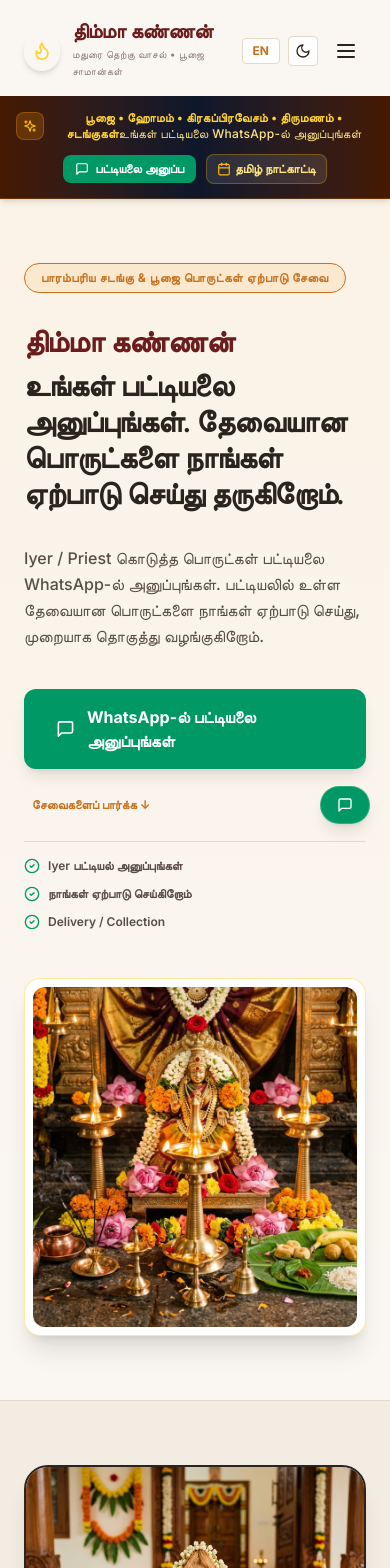
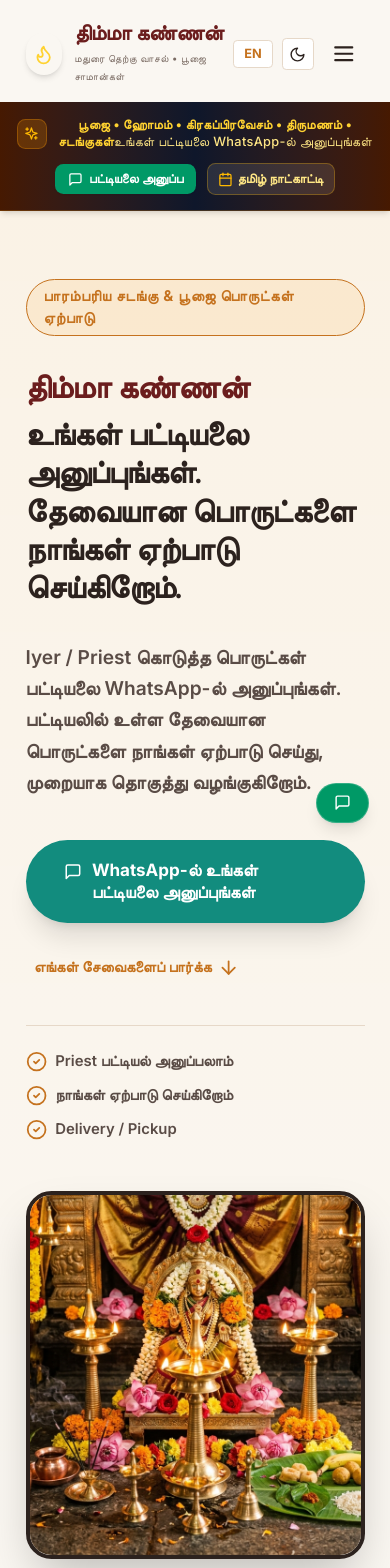
Before and after one commit to TKSanthosh001/thimma-kannan, a React (Vite) app: page / in a window 390 px wide. Shown: the top 1568 px of the page. Built offline with nearby package versions, Linux system fonts and the light colour scheme; a web font is replaced by a local one.

Commit message:
Restore larger, highly readable font sizes for laptop and mobile screens

```diff
--- a/src/components/Hero.jsx
+++ b/src/components/Hero.jsx
@@ -30,80 +30,74 @@ export const Hero = () => {
       <div className="max-w-7xl mx-auto px-6">
         <div className="grid grid-cols-1 lg:grid-cols-12 gap-12 lg:gap-16 items-center">
 
-          {/* Left Text Narrative */}
+          {/* Left Narrative */}
           <div className="lg:col-span-7 space-y-8 text-left">
 
-            {/* Eyebrow */}
-            <div className="inline-flex items-center gap-2 px-4 py-1.5 rounded-full bg-amber-500/10 border border-saffron/30 text-saffron text-xs md:text-sm font-bold uppercase tracking-wider">
-              <span>{lang === 'ta' ? 'பாரம்பரிய சடங்கு & பூஜை பொருட்கள் ஏற்பாடு சேவை' : 'Ceremony Material Sourcing Service'}</span>
+            <div className="inline-flex items-center gap-2 px-4 py-1.5 rounded-full bg-amber-500/10 border border-saffron/30 text-saffron text-sm md:text-base font-bold uppercase tracking-wider">
+              <span>{lang === 'ta' ? 'பாரம்பரிய சடங்கு & பூஜை பொருட்கள் ஏற்பாடு' : 'Ceremony Material Sourcing'}</span>
             </div>
 
-            {/* Headline */}
-            <h1 className="text-3xl sm:text-4xl md:text-5xl font-extrabold font-heading leading-[1.2] tracking-tight">
-              <span className="text-maroon block mb-2">{businessConfig.businessName[lang]}</span>
+            <h1 className="text-3xl sm:text-4xl md:text-5xl lg:text-6xl font-extrabold font-heading text-primary leading-[1.2] tracking-tight">
+              <span className="text-maroon dark:text-gold block mb-2">{businessConfig.businessName[lang]}</span>
               <span className="text-primary font-bold block">
-                {lang === 'ta'
-                  ? 'உங்கள் பட்டியலை அனுப்புங்கள். தேவையான பொருட்களை நாங்கள் ஏற்பாடு செய்து தருகிறோம்.'
-                  : 'Send your list. We arrange all required materials.'}
+                {lang === 'ta' ? 'உங்கள் பட்டியலை அனுப்புங்கள். தேவையான பொருட்களை நாங்கள் ஏற்பாடு செய்கிறோம்.' : 'Send Us Your List. We\'ll Arrange What You Need.'}
               </span>
             </h1>
 
-            {/* Subheadline */}
-            <p className="text-base md:text-xl text-secondary font-medium leading-relaxed max-w-2xl">
+            <p className="text-lg md:text-2xl text-secondary font-semibold leading-relaxed max-w-2xl">
               {lang === 'ta'
                 ? 'Iyer / Priest கொடுத்த பொருட்கள் பட்டியலை WhatsApp-ல் அனுப்புங்கள். பட்டியலில் உள்ள தேவையான பொருட்களை நாங்கள் ஏற்பாடு செய்து, முறையாக தொகுத்து வழங்குகிறோம்.'
-                : 'Send the pooja material list given by your Iyer / Priest on WhatsApp. We source all required items, pack everything neatly, and have it ready for delivery or pickup.'}
+                : 'Send us the material list provided by your Iyer or priest. We arrange the required items according to your list, pack them together and make them ready for delivery or collection.'}
             </p>
 
-            {/* Primary Dominant CTA & Secondary Link */}
-            <div className="space-y-4 pt-2">
-              <div className="flex flex-wrap items-center gap-4">
+            {/* Single Primary CTA */}
+            <div className="flex flex-wrap items-center gap-5 pt-2">
               <a
                 href={getWhatsAppUrl(getGeneralWhatsAppMessage(lang))}
                 target="_blank"
                 rel="noopener noreferrer"
-                  className="px-8 py-4 bg-emerald-600 hover:bg-emerald-500 text-white font-extrabold text-base md:text-lg rounded-xl shadow-lg hover:shadow-xl hover:scale-102 transition-all inline-flex items-center gap-3"
+                className="btn btn-whatsapp text-base md:text-xl py-4.5 px-9 shadow-xl hover:scale-105 transition-transform font-extrabold"
               >
-                  <MessageSquare className="w-5 h-5" />
-                  <span>{lang === 'ta' ? 'WhatsApp-ல் பட்டியலை அனுப்புங்கள்' : 'Send List on WhatsApp'}</span>
+                <MessageSquare className="w-6 h-6" />
+                <span>{t.buttons.sendListWhatsApp}</span>
               </a>
 
               <a
                 href="#services"
                 onClick={scrollToServices}
-                  className="text-xs md:text-sm font-bold text-saffron hover:underline inline-flex items-center gap-1.5 py-3 px-2"
+                className="text-sm md:text-base font-bold text-saffron hover:underline inline-flex items-center gap-1.5 py-3 px-2"
               >
-                  <span>{lang === 'ta' ? 'சேவைகளைப் பார்க்க ↓' : 'View Services ↓'}</span>
+                <span>{lang === 'ta' ? 'எங்கள் சேவைகளைப் பார்க்க' : 'Explore Services'}</span>
+                <ArrowDown className="w-5 h-5" />
               </a>
             </div>
 
-              {/* 3 Concise Benefit Checks */}
-              <div className="grid grid-cols-1 sm:grid-cols-3 gap-3 pt-4 border-t border-color max-w-xl">
-                <div className="flex items-center gap-2 text-xs md:text-sm font-semibold text-secondary">
-                  <CheckCircle2 className="w-4 h-4 text-emerald-600 flex-shrink-0" />
-                  <span>{lang === 'ta' ? 'Iyer பட்டியல் அனுப்புங்கள்' : 'Send Priest List'}</span>
+            {/* 3 Quick Benefit Checks */}
+            <div className="grid grid-cols-1 sm:grid-cols-3 gap-3 pt-6 border-t border-color max-w-xl">
+              <div className="flex items-center gap-2 text-sm md:text-base font-semibold text-secondary">
+                <CheckCircle2 className="w-5 h-5 text-saffron flex-shrink-0" />
+                <span>{lang === 'ta' ? 'Priest பட்டியல் அனுப்பலாம்' : 'Send Priest List'}</span>
               </div>
-                <div className="flex items-center gap-2 text-xs md:text-sm font-semibold text-secondary">
-                  <CheckCircle2 className="w-4 h-4 text-emerald-600 flex-shrink-0" />
-                  <span>{lang === 'ta' ? 'நாங்கள் ஏற்பாடு செய்கிறோம்' : 'We Source All Items'}</span>
+              <div className="flex items-center gap-2 text-sm md:text-base font-semibold text-secondary">
+                <CheckCircle2 className="w-5 h-5 text-saffron flex-shrink-0" />
+                <span>{lang === 'ta' ? 'நாங்கள் ஏற்பாடு செய்கிறோம்' : 'We Source Items'}</span>
               </div>
-                <div className="flex items-center gap-2 text-xs md:text-sm font-semibold text-secondary">
-                  <CheckCircle2 className="w-4 h-4 text-emerald-600 flex-shrink-0" />
-                  <span>{lang === 'ta' ? 'Delivery / Collection' : 'Delivery & Pickup'}</span>
-                </div>
+              <div className="flex items-center gap-2 text-sm md:text-base font-semibold text-secondary">
+                <CheckCircle2 className="w-5 h-5 text-saffron flex-shrink-0" />
+                <span>{lang === 'ta' ? 'Delivery / Pickup' : 'Delivery & Pickup'}</span>
               </div>
             </div>
 
           </div>
 
-          {/* Right Single Strong Devotional Visual Image */}
+          {/* Right Devotional Image */}
           <div className="lg:col-span-5 relative">
-            <div className="relative rounded-2xl overflow-hidden shadow-xl border border-amber-200/80 dark:border-amber-500/20 bg-white p-2">
+            <div className="relative rounded-3xl overflow-hidden shadow-2xl border-4 border-saffron/30 group">
               <img
                 src={getImageUrl('/images/hero_pooja_banner.jpg')}
-                alt="Thimma Kannan Traditional Pooja Setup"
+                alt="Thimma Kannan Traditional Pooja Material Arrangements"
                 fetchpriority="high"
-                className="w-full h-[340px] sm:h-[440px] object-cover rounded-xl"
+                className="w-full h-[360px] sm:h-[460px] object-cover group-hover:scale-105 transition-transform duration-700"
               />
             </div>
           </div>
--- a/src/index.css
+++ b/src/index.css
@@ -8,7 +8,7 @@
     --color-bg-card: #FFFFFF;
     --color-text-primary: #2C221E;
     --color-text-secondary: #5A4C46;
-    --color-text-muted: #8C7B73;
+    --color-text-muted: #7A6B63;
     --color-maroon: #6B1D1D;
     --color-maroon-dark: #4A1212;
     --color-saffron: #C5721E;
@@ -40,13 +40,20 @@
   html {
     scroll-behavior: smooth;
     font-family: 'Mukta Malar', 'Inter', -apple-system, BlinkMacSystemFont, 'Segoe UI', Roboto, sans-serif;
+    font-size: 17px;
+  }
+
+  @media (min-width: 768px) {
+    html {
+      font-size: 18px;
+    }
   }
 
   body {
     background-color: var(--color-bg-main);
     color: var(--color-text-primary);
     font-size: 1rem;
-    line-height: 1.7;
+    line-height: 1.8;
     overflow-x: hidden;
     -webkit-font-smoothing: antialiased;
   }
@@ -77,12 +84,12 @@
   display: inline-flex;
   items-center: center;
   justify-content: center;
-  gap: 0.5rem;
+  gap: 0.6rem;
   border-radius: 9999px;
   font-weight: 700;
   transition: all 0.2s ease-in-out;
   cursor: pointer;
-  line-height: 1.2;
+  line-height: 1.3;
 }
 
 .btn-whatsapp {
@@ -119,12 +126,12 @@
 /* Forms */
 .form-input {
   width: 100%;
-  padding: 0.875rem 1.125rem;
+  padding: 1rem 1.25rem;
   border-radius: 0.75rem;
   border: 1px solid var(--color-border);
   background-color: var(--color-bg-card);
   color: var(--color-text-primary);
-  font-size: 0.95rem;
+  font-size: 1rem;
   outline: none;
   transition: border-color 0.2s;
 }
```
Lines whose indentation alone changed are shown as unchanged.
